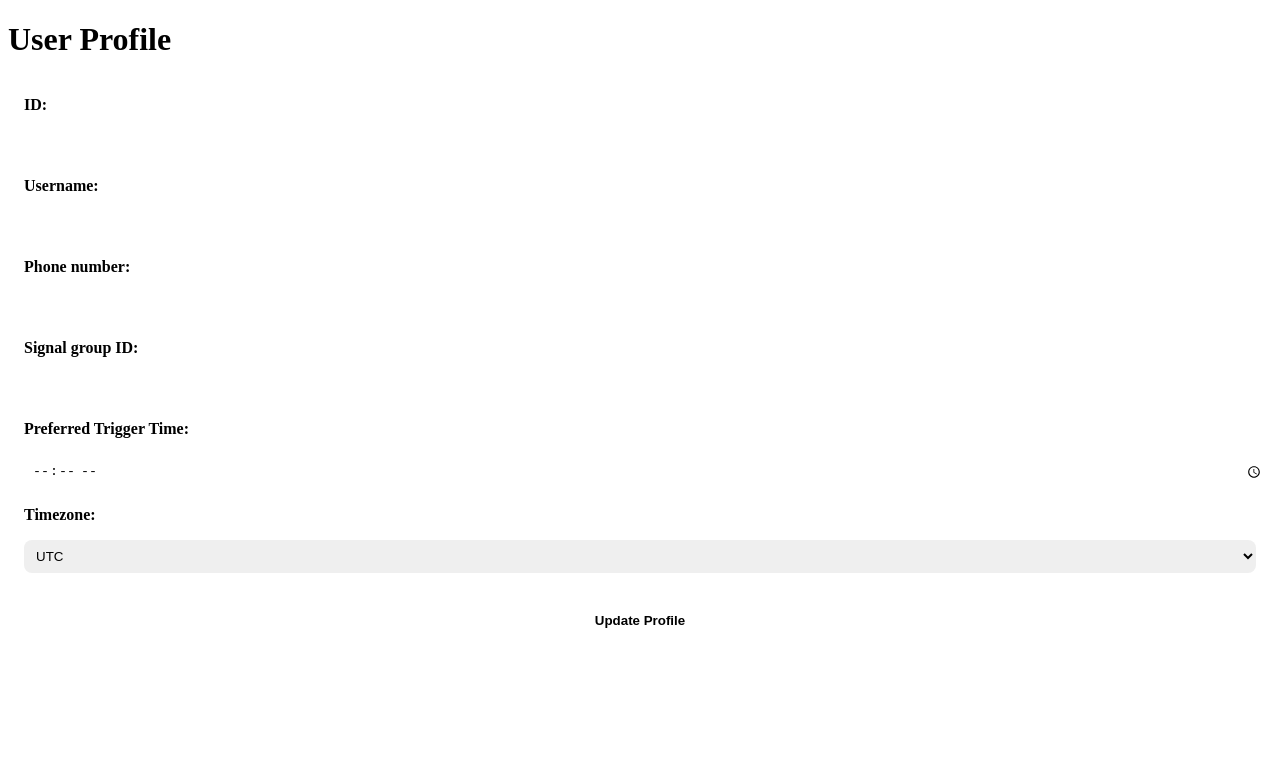
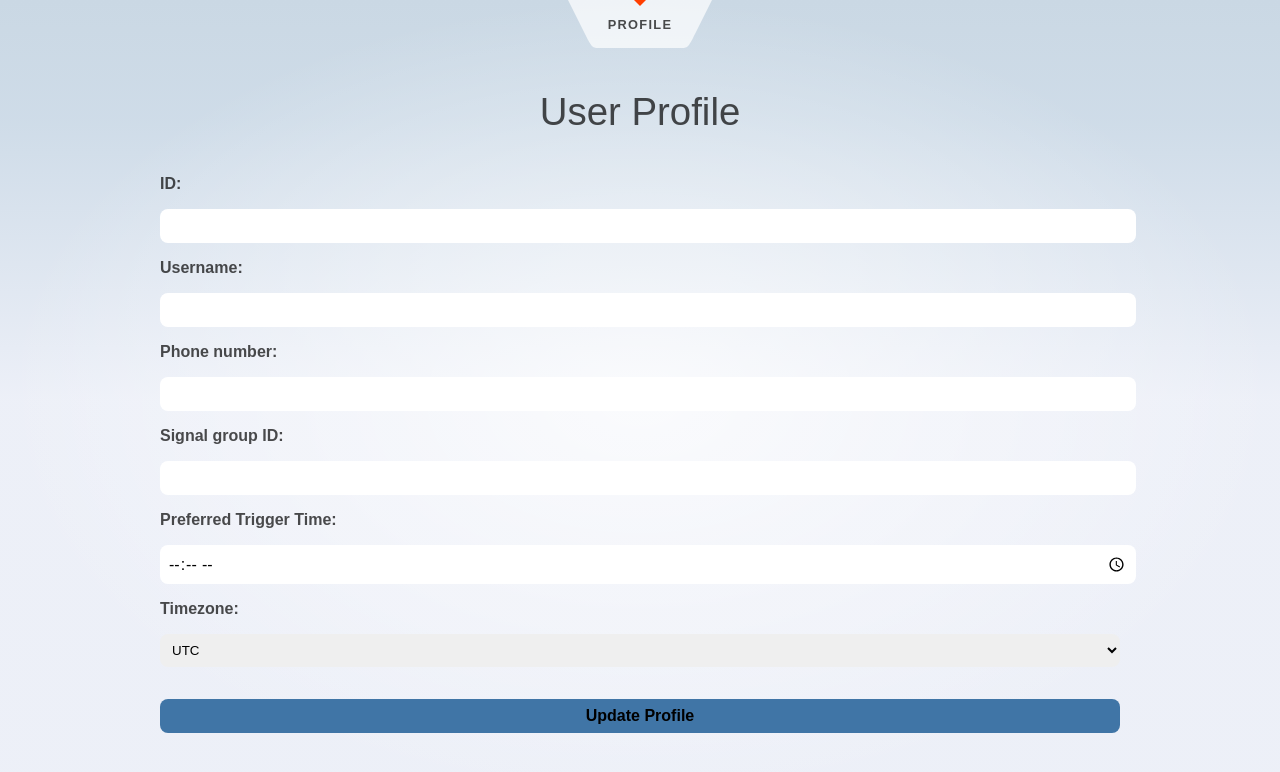
Before and after one commit to vvok12/event-reminder-client, a SvelteKit app: page /profile in a window 1280 px wide. Shown: the top 772 px of the page. Built offline with nearby package versions, Linux system fonts and the light colour scheme; no server answers.

Commit message:
finish profile page

```diff
--- /dev/null
+++ b/src/routes/+layout.svelte
@@ -0,0 +1,54 @@
+<script lang="ts">
+	import Header from './Header.svelte';
+	import '../app.css';
+
+	let { children } = $props();
+</script>
+
+<div class="app">
+	<Header />
+
+	<main>
+		{@render children()}
+	</main>
+
+	<footer>
+	</footer>
+</div>
+
+<style>
+	.app {
+		display: flex;
+		flex-direction: column;
+		min-height: 100vh;
+	}
+
+	main {
+		flex: 1;
+		display: flex;
+		flex-direction: column;
+		padding: 1rem;
+		width: 100%;
+		max-width: 64rem;
+		margin: 0 auto;
+		box-sizing: border-box;
+	}
+
+	footer {
+		display: flex;
+		flex-direction: column;
+		justify-content: center;
+		align-items: center;
+		padding: 12px;
+	}
+
+	footer a {
+		font-weight: bold;
+	}
+
+	@media (min-width: 480px) {
+		footer {
+			padding: 12px 0;
+		}
+	}
+</style>
--- /dev/null
+++ b/src/routes/Header.svelte
@@ -0,0 +1,115 @@
+<script lang="ts">
+	import { page } from '$app/state';
+</script>
+
+<header>
+	<div class="corner">
+	</div>
+
+	<nav>
+		<svg viewBox="0 0 2 3" aria-hidden="true">
+			<path d="M0,0 L1,2 C1.5,3 1.5,3 2,3 L2,0 Z" />
+		</svg>
+		<ul>
+			<li aria-current={page.url.pathname === '/profile' ? 'page' : undefined}>
+				<a href="/profile">Profile</a>
+			</li>
+		</ul>
+		<svg viewBox="0 0 2 3" aria-hidden="true">
+			<path d="M0,0 L0,3 C0.5,3 0.5,3 1,2 L2,0 Z" />
+		</svg>
+	</nav>
+
+	<div class="corner">
+	</div>
+</header>
+
+<style>
+	header {
+		display: flex;
+		justify-content: space-between;
+	}
+
+	.corner {
+		width: 3em;
+		height: 3em;
+	}
+
+	.corner a {
+		display: flex;
+		align-items: center;
+		justify-content: center;
+		width: 100%;
+		height: 100%;
+	}
+
+	.corner img {
+		width: 2em;
+		height: 2em;
+		object-fit: contain;
+	}
+
+	nav {
+		display: flex;
+		justify-content: center;
+		--background: rgba(255, 255, 255, 0.7);
+	}
+
+	svg {
+		width: 2em;
+		height: 3em;
+		display: block;
+	}
+
+	path {
+		fill: var(--background);
+	}
+
+	ul {
+		position: relative;
+		padding: 0;
+		margin: 0;
+		height: 3em;
+		display: flex;
+		justify-content: center;
+		align-items: center;
+		list-style: none;
+		background: var(--background);
+		background-size: contain;
+	}
+
+	li {
+		position: relative;
+		height: 100%;
+	}
+
+	li[aria-current='page']::before {
+		--size: 6px;
+		content: '';
+		width: 0;
+		height: 0;
+		position: absolute;
+		top: 0;
+		left: calc(50% - var(--size));
+		border: var(--size) solid transparent;
+		border-top: var(--size) solid var(--color-theme-1);
+	}
+
+	nav a {
+		display: flex;
+		height: 100%;
+		align-items: center;
+		padding: 0 0.5rem;
+		color: var(--color-text);
+		font-weight: 700;
+		font-size: 0.8rem;
+		text-transform: uppercase;
+		letter-spacing: 0.1em;
+		text-decoration: none;
+		transition: color 0.2s linear;
+	}
+
+	a:hover {
+		color: var(--color-theme-1);
+	}
+</style>
--- a/src/routes/profile/+page.svelte
+++ b/src/routes/profile/+page.svelte
@@ -69,6 +69,17 @@
         <option value="+01:00">UTC+01:00</option>
         <option value="+02:00">UTC+02:00</option>
         <option value="+03:00">UTC+03:00</option>
+        <option value="+04:00">UTC+04:00</option>
+        <option value="+05:00">UTC+05:00</option>
+        <option value="+06:00">UTC+06:00</option>
+        <option value="+07:00">UTC+07:00</option>
+        <option value="+08:00">UTC+08:00</option>
+        <option value="+09:00">UTC+09:00</option>
+        <option value="+10:00">UTC+10:00</option>
+        <option value="+11:00">UTC+11:00</option>
+        <option value="+12:00">UTC+12:00</option>
+        <option value="+13:00">UTC+13:00</option>
+        <option value="+14:00">UTC+14:00</option>
         <option value="-01:00">UTC-01:00</option>
         <option value="-02:00">UTC-02:00</option>
         <option value="-03:00">UTC-03:00</option>
@@ -81,17 +92,6 @@
         <option value="-10:00">UTC-10:00</option>
         <option value="-11:00">UTC-11:00</option>
         <option value="-12:00">UTC-12:00</option>
-        <option value="+04:00">UTC+04:00</option>
-        <option value="+05:00">UTC+05:00</option>
-        <option value="+06:00">UTC+06:00</option>
-        <option value="+07:00">UTC+07:00</option>
-        <option value="+08:00">UTC+08:00</option>
-        <option value="+09:00">UTC+09:00</option>
-        <option value="+10:00">UTC+10:00</option>
-        <option value="+11:00">UTC+11:00</option>
-        <option value="+12:00">UTC+12:00</option>
-        <option value="+13:00">UTC+13:00</option>
-        <option value="+14:00">UTC+14:00</option>
         <option value="-13:00">UTC-13:00</option>
         <option value="-14:00">UTC-14:00</option>
     </select>
```
